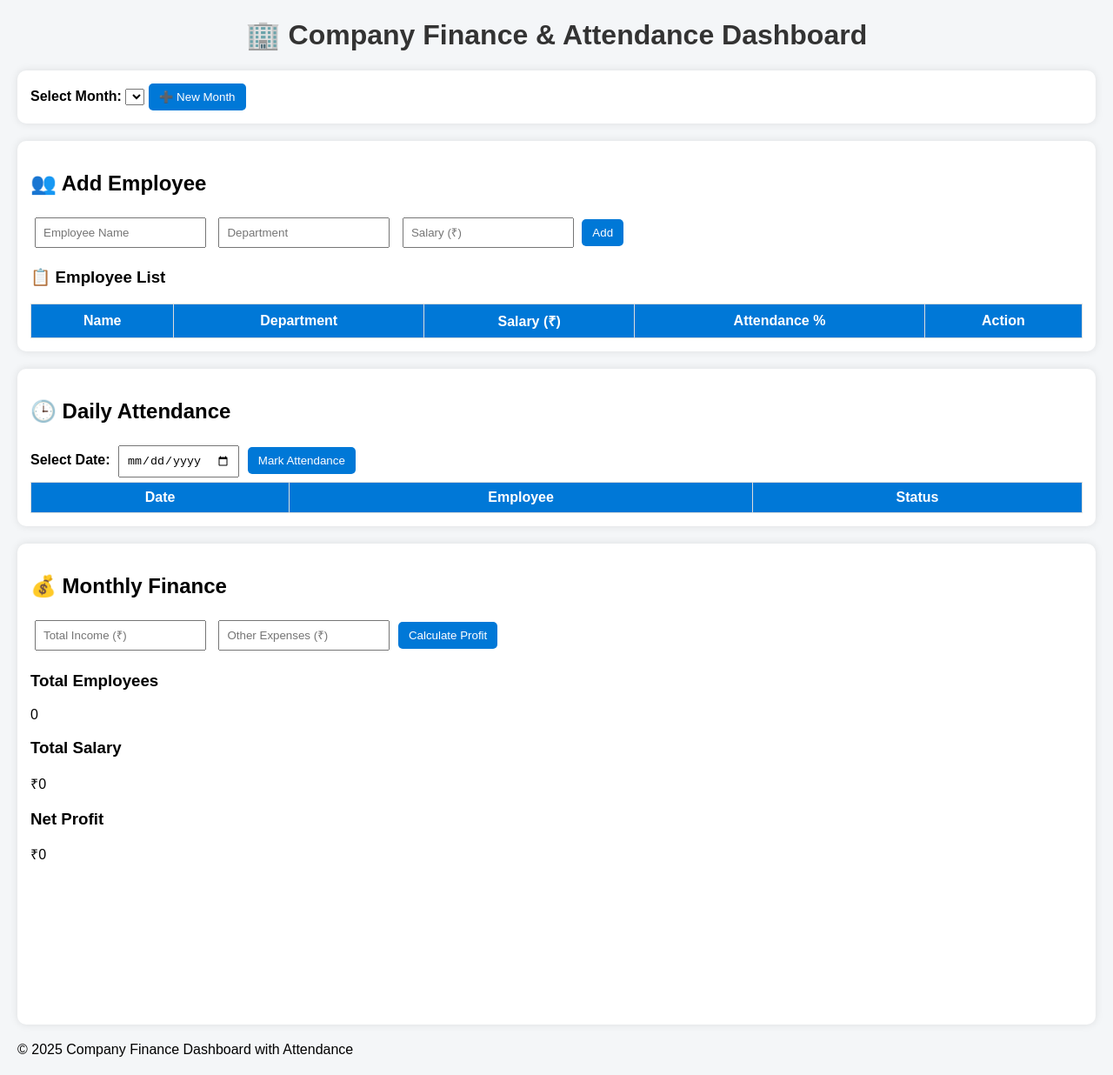
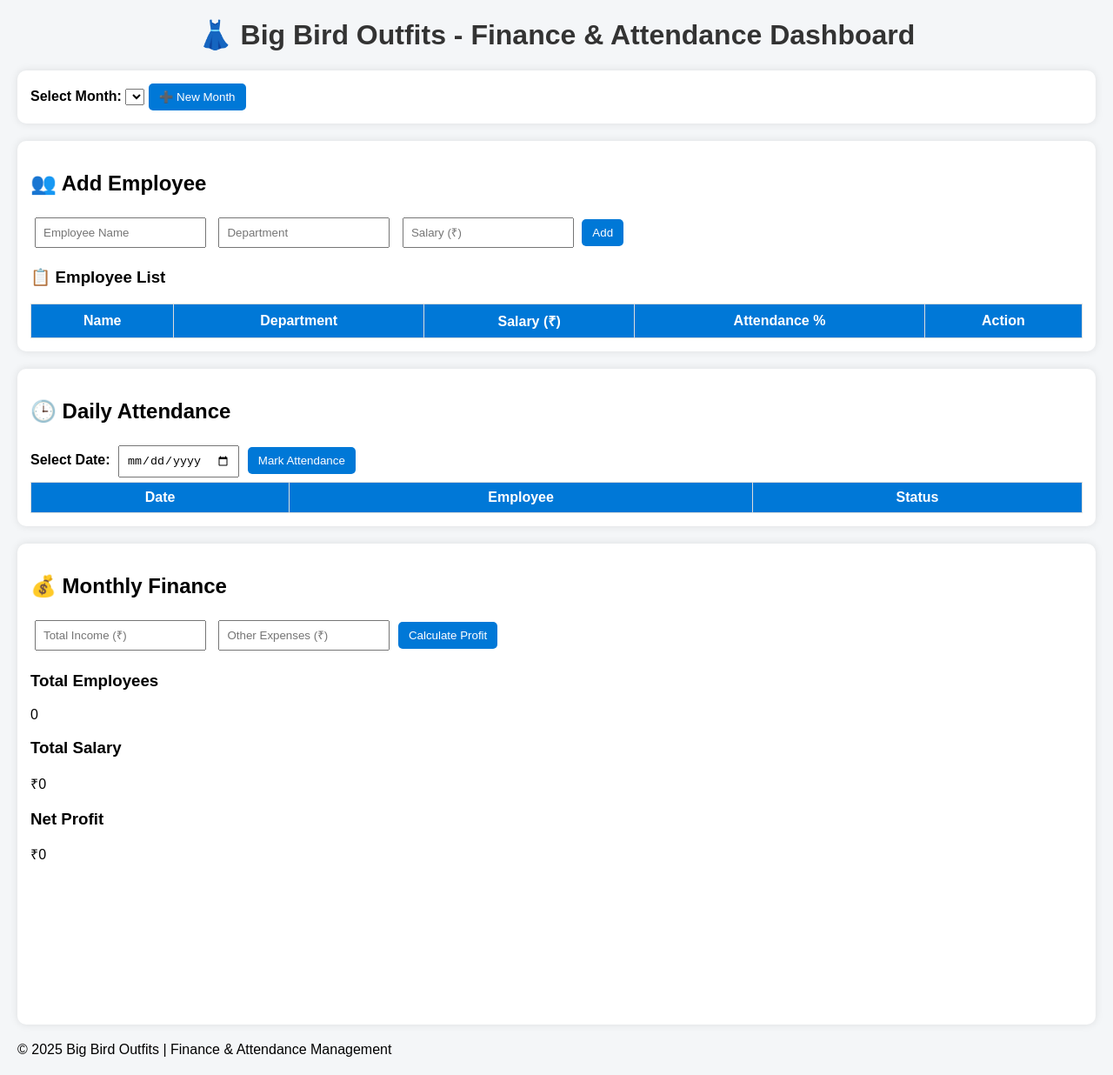
Before and after one commit to MrutyunjayM/Company_Finance3, a plain HTML site: page index.html in a window 1280 px wide. Shown: the whole page at 87% size. Drawn offline with nearby package versions, Linux system fonts and the light colour scheme.

Commit message:
Add files via upload

```diff
--- a/index.html
+++ b/index.html
@@ -3,12 +3,12 @@
 <head>
   <meta charset="UTF-8" />
   <meta name="viewport" content="width=device-width, initial-scale=1.0" />
-  <title>🏢 Company Finance + Attendance Dashboard</title>
+  <title>👗 Big Bird Outfits - Finance & Attendance Dashboard</title>
   <link rel="stylesheet" href="style.css" />
   <script src="https://cdn.jsdelivr.net/npm/chart.js"></script>
 </head>
 <body>
-  <h1>🏢 Company Finance & Attendance Dashboard</h1>
+  <h1>👗 Big Bird Outfits - Finance & Attendance Dashboard</h1>
 
   <!-- Month Selection -->
   <section>
@@ -87,7 +87,7 @@
     </div>
   </section>
 
-  <footer>© 2025 Company Finance Dashboard with Attendance</footer>
+  <footer>© 2025 Big Bird Outfits | Finance & Attendance Management</footer>
   <script src="script.js"></script>
 </body>
 </html>
```
